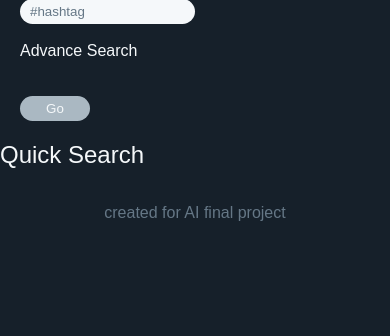
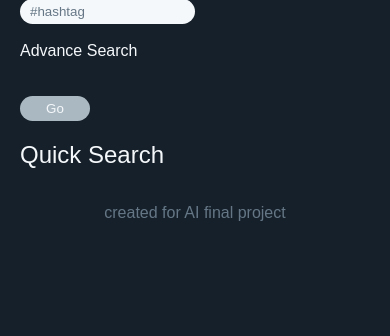
Before and after one commit to Peemapol/web-twitter-summarization, a Flask app: template templates/index.html in a window 390 px wide. Shown: the part 339-675 px from the top of the page. Run offline with Flask 3, Linux system fonts and the light colour scheme; the template is opened without the code that fills it, so the values that code supplies are empty; some libraries are stand-ins or nearby versions; some web fonts are replaced.

Commit message:
fix quick search title for mobile

```diff
--- a/static/css/main.css
+++ b/static/css/main.css
@@ -345,8 +345,7 @@ input[type="date"]{
     color: var(--extra-extra-light-gray);
     font-family: var(--main-font);
     font-size: 1.5rem;
-    margin-left: var(--margin-mobile);
-    margin: 20px 0 20px 0;
+    margin: 20px 0 20px var(--margin-mobile);
 }
 
 @media (min-width: 769px){
```
